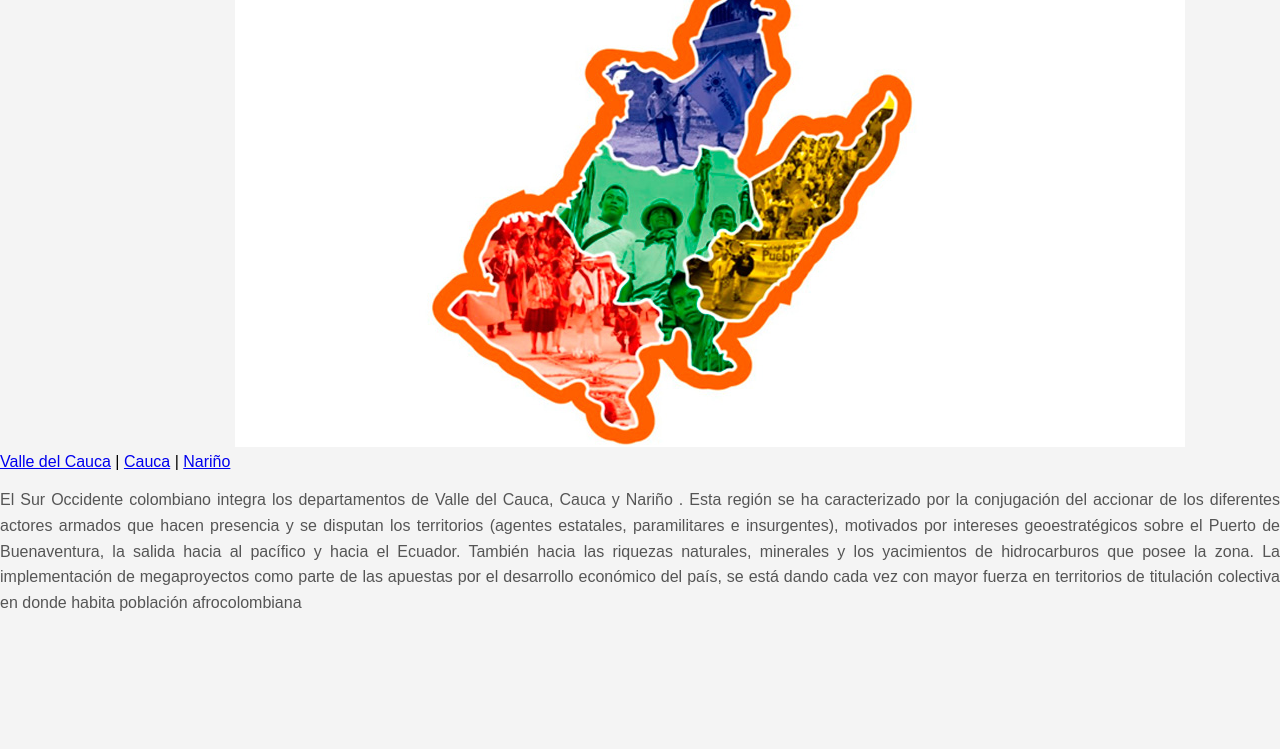
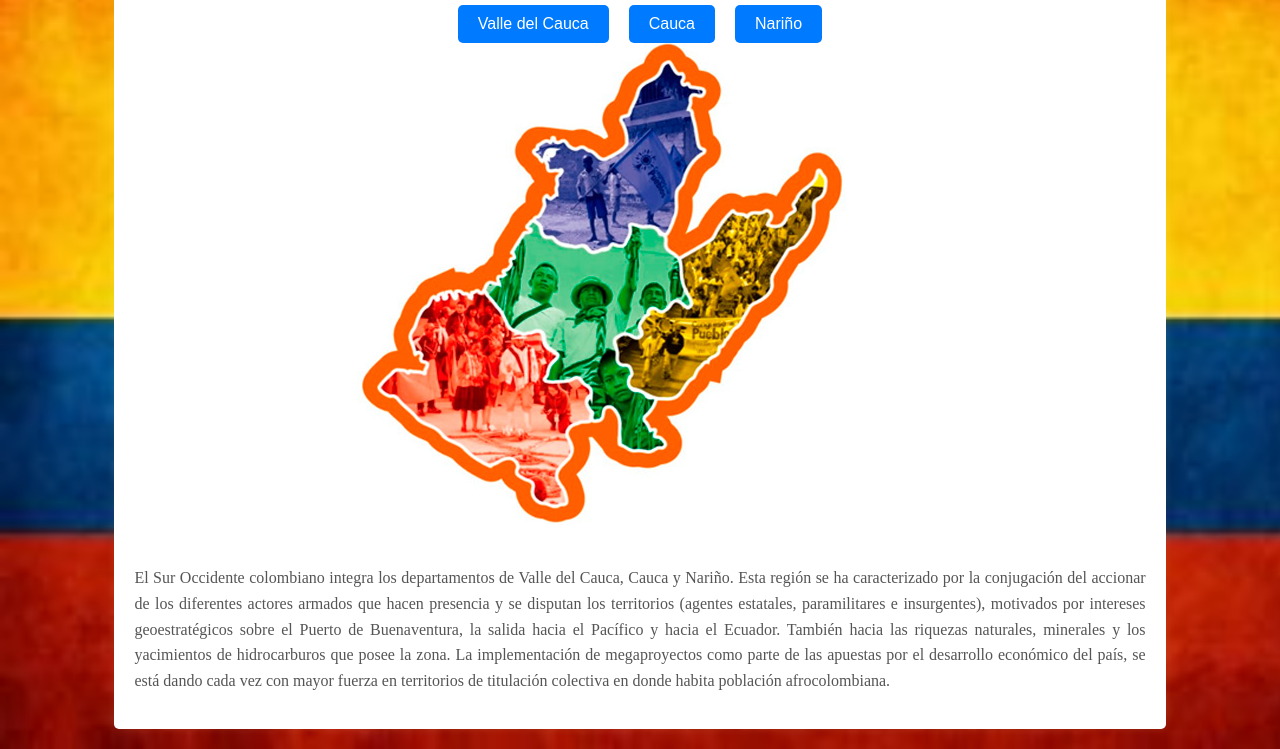
Before and after one commit to AngelaCastro03/parcial-trabajo, a plain HTML site: page index.html in a window 1280 px wide. Shown: the part 113-862 px from the top of the page. Before the commit the page ends 800 px from the top, so only its background shows below. Drawn offline with Linux system fonts and the light colour scheme.

Commit message:
Descripción de los cambios en index.html y style.css

```diff
--- a/index.html
+++ b/index.html
@@ -5,22 +5,25 @@
     <link rel="stylesheet" href="style.css">
 </head>
 <body>
-    <h1>SUR OCCIDENTE COLOMBIANO</h1>
+    <div class="container">
+        <h1>SUR OCCIDENTE COLOMBIANO</h1>
 
-    <a href="valle.html">Valle del Cauca</a> | <a href="cauca.html">Cauca</a> | <a href="narino.html">Nariño</a>
+        <div class="button-container">
+            <button onclick="location.href='valle.html'" class="button">Valle del Cauca</button>
+            <button onclick="location.href='cauca.html'" class="button">Cauca</button>
+            <button onclick="location.href='narino.html'" class="button">Nariño</button>
+        </div>
 
-    <img src="img/PRINCIPAL/SUROCCIDENTE.jpg" alt="Mapa del Valle del Cauca">
-    <p>El Sur Occidente colombiano integra los departamentos de Valle del Cauca, Cauca y Nariño
-        . Esta región se ha caracterizado por la conjugación
-        del accionar de los diferentes actores armados que hacen presencia
-        y se disputan los territorios (agentes estatales, paramilitares e insurgentes), motivados por intereses geoestratégicos
-        sobre el Puerto de Buenaventura, la salida hacia al pacífico y hacia el Ecuador.
-        También hacia las riquezas naturales,
-        minerales y los yacimientos de hidrocarburos que posee la zona.
-        La implementación de megaproyectos como parte de las apuestas por el desarrollo económico del país,
-        se está dando cada vez con mayor fuerza en territorios de titulación colectiva en donde habita población afrocolombiana</p>
-
-
-
+        <img src="img/PRINCIPAL/SUROCCIDENTE.jpg" alt="Mapa del Sur Occidente Colombiano">
+        <p>
+            El Sur Occidente colombiano integra los departamentos de Valle del Cauca, Cauca y Nariño.
+            Esta región se ha caracterizado por la conjugación del accionar de los diferentes actores armados que hacen presencia
+            y se disputan los territorios (agentes estatales, paramilitares e insurgentes), motivados por intereses geoestratégicos
+            sobre el Puerto de Buenaventura, la salida hacia el Pacífico y hacia el Ecuador.
+            También hacia las riquezas naturales, minerales y los yacimientos de hidrocarburos que posee la zona.
+            La implementación de megaproyectos como parte de las apuestas por el desarrollo económico del país,
+            se está dando cada vez con mayor fuerza en territorios de titulación colectiva en donde habita población afrocolombiana.
+        </p>
+    </div>
 </body>
 </html>
--- a/style.css
+++ b/style.css
@@ -1,16 +1,27 @@
 body {
-    font-family: sans-serif;
-    margin: 0;
-    padding: 0;
-    background-color: #f4f4f4;
+    background-image: url('img/OIP.jpg');
+    background-size: cover;
+    background-repeat: no-repeat;
 }
+.button-container {
+    display: flex;
+    justify-content: center;
+    margin-top: 20px;
+}
+
 .button {
-    background-color: green; /* Cambia el color a verde */
-    color: #fff;
-    padding: 10px 20px;
-    margin: 0 10px;
-    text-decoration: none;
-    border-radius: 5px;
+    background-color: #007bff; /* Color de fondo del botón */
+    color: #fff; /* Color del texto del botón */
+    padding: 10px 20px; /* Espaciado interno del botón */
+    margin: 0 10px; /* Márgenes del botón */
+    border: none; /* Elimina el borde del botón */
+    border-radius: 5px; /* Redondea las esquinas del botón */
+    cursor: pointer; /* Cambia el cursor al pasar por encima del botón */
+    font-size: 16px; /* Tamaño de la fuente del botón */
+}
+
+.button:hover {
+    background-color: #0056b3; /* Cambia el color de fondo al pasar el cursor por encima */
 }
 .container {
     width: 80%;
```
Also changed, not shown: img/OIP.jpg (added).
